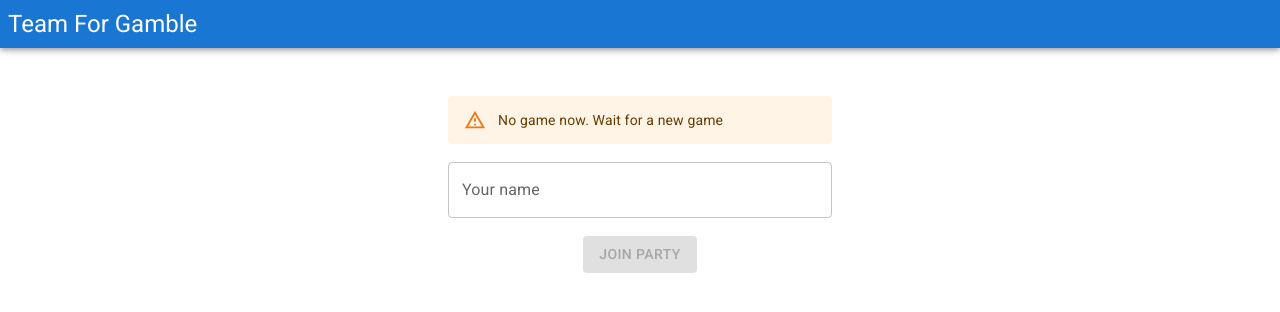
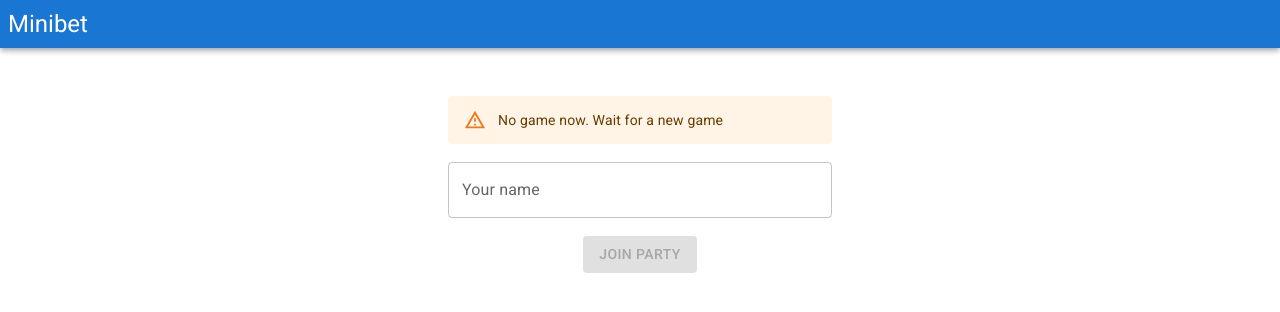
Before and after one commit to FranckErnewein/tft, a React (Vite) app: page / in a window 1280 px wide. Shown: the top 312 px of the page. Built offline with nearby package versions, Linux system fonts and the light colour scheme; no server answers.

Commit message:
app name: Minibet

```diff
--- a/index.html
+++ b/index.html
@@ -3,7 +3,7 @@
   <head>
     <meta charset="UTF-8" />
     <meta name="viewport" content="width=device-width, initial-scale=1.0" />
-    <title>Microbet</title>
+    <title>Minibet</title>
   </head>
   <body>
     <div id="root"></div>
--- a/src/components/Layout.tsx
+++ b/src/components/Layout.tsx
@@ -20,7 +20,7 @@ const Layout: FC<Props> = ({ game }) => {
         <Grid container>
           <Grid item xs={8}>
             <Typography variant="h5" component="h1" sx={{ flexGrow: 1, p: 1 }}>
-              Team For Gamble
+              Minibet
             </Typography>
           </Grid>
           <Grid item xs={4} textAlign="right">
```
